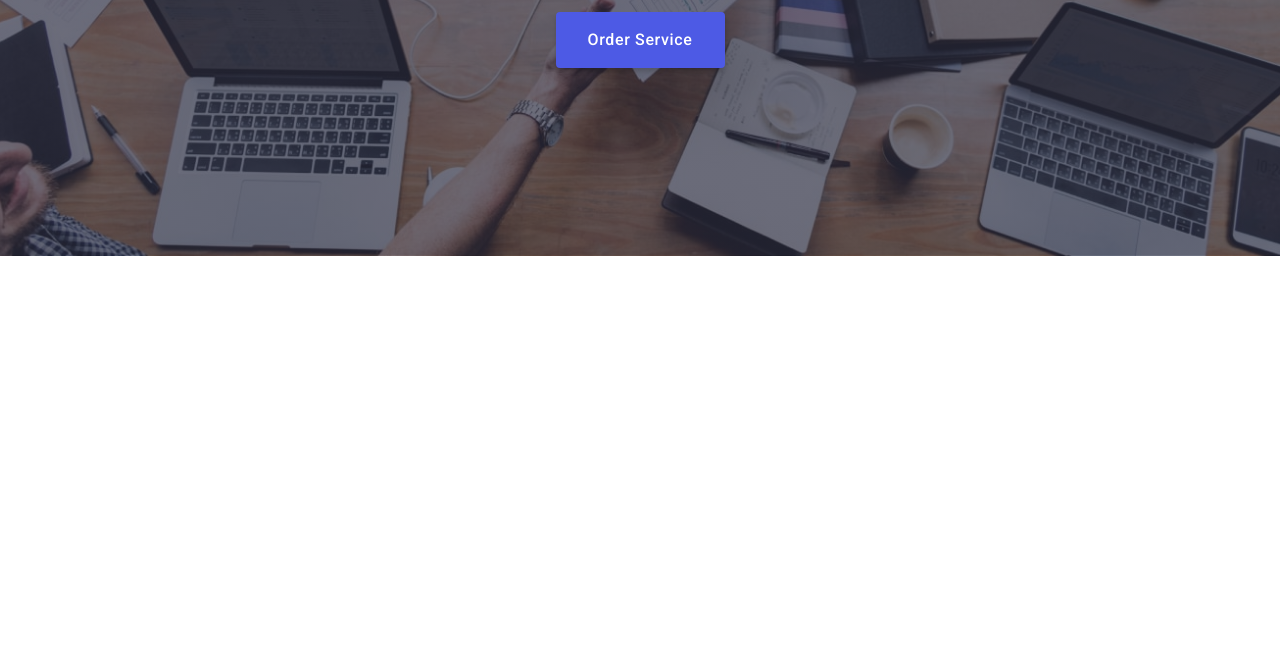
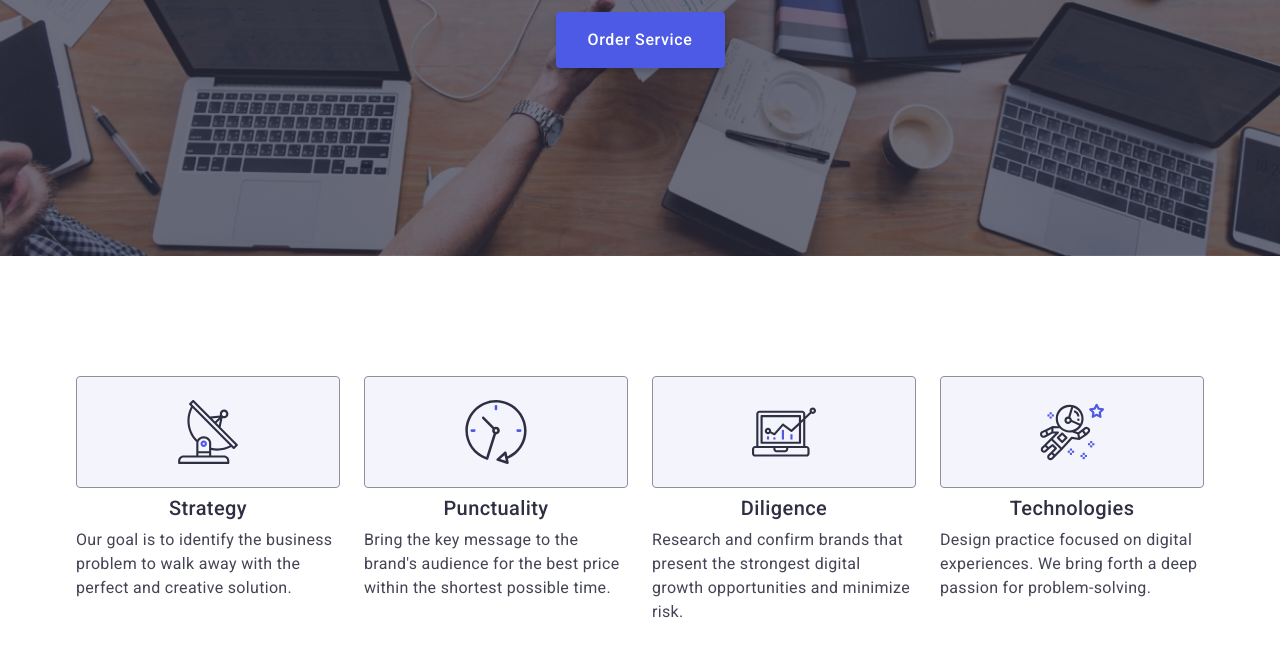
Before and after one commit to ziukoff1985/goit-markup-hw-06, a plain HTML site: page index.html in a window 1280 px wide. Shown: the part 405-1062 px from the top of the page. Before the commit the page ends 800 px from the top, so only its background shows below. Drawn offline with nearby package versions, Linux system fonts and the light colour scheme.

Commit message:
add advantages section adaptive

```diff
--- a/css/styles.css
+++ b/css/styles.css
@@ -403,6 +403,7 @@ button {
 }
 
 /* HERO SECTION */
+
 .hero-section {
   background-color: #2e2f42;
   padding-top: 72px;
@@ -528,3 +529,94 @@ button {
 .hero-button:focus {
   background-color: #404bbf;
 }
+
+/* Section 1 Our Advantages */
+
+.advantages-icon-container {
+  display: none;
+}
+
+.advantages-section {
+  padding-top: 96px;
+  padding-bottom: 96px;
+}
+
+.advantages-list {
+  display: flex;
+  flex-wrap: wrap;
+  gap: 72px;
+}
+
+.advantages-item {
+  width: 100%;
+}
+
+.advantages-subtitle {
+  font-weight: 700;
+  font-size: 36px;
+  line-height: 1.11;
+  letter-spacing: 0.02em;
+  text-align: center;
+  color: #2e2f42;
+  margin-bottom: 8px;
+  margin-bottom: 8px;
+}
+
+.advantages-text {
+  font-weight: 500;
+  font-size: 16px;
+  line-height: 1.5;
+  letter-spacing: 0.02em;
+  color: #434455;
+}
+
+@media screen and (min-width: 768px) {
+  .advantages-list {
+    gap: 24px;
+    row-gap: 72px;
+  }
+
+  .advantages-item {
+    width: calc((100% - 24px) / 2);
+  }
+}
+
+@media screen and (min-width: 1158px) {
+  .advantages-section {
+    padding-top: 120px;
+    padding-bottom: 120px;
+  }
+
+  .advantages-icon-container {
+    display: flex;
+    border: 1px solid #8e8f99;
+    border-radius: 4px;
+    width: 264px;
+    height: 112px;
+    background-color: #f4f4fd;
+    align-items: center;
+    justify-content: center;
+    margin-bottom: 8px;
+  }
+
+  .advantages-list {
+    flex-wrap: nowrap;
+    row-gap: 0;
+    /* align-items: center; */
+  }
+
+  .advantages-item {
+    width: calc((100% - 72px) / 4);
+  }
+
+  .advantages-subtitle {
+    font-weight: 500;
+    font-size: 20px;
+    line-height: 1.2;
+    margin-bottom: 8px;
+  }
+
+  .advantages-text {
+    font-weight: 400;
+  }
+}
--- a/index.html
+++ b/index.html
@@ -146,7 +146,7 @@
       </section>
 
       <!-- Section 1 Our Advantages -->
-      <section class="advantages-section hidden">
+      <section class="advantages-section">
         <div class="container">
           <h2 class="advantages-title visually-hidden">Our Advantages</h2>
           <ul class="advantages-list">
```
